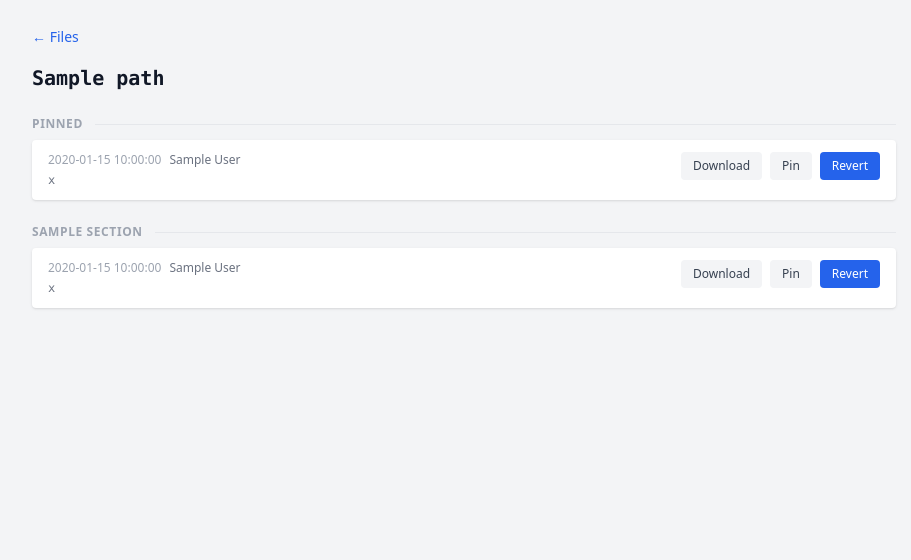
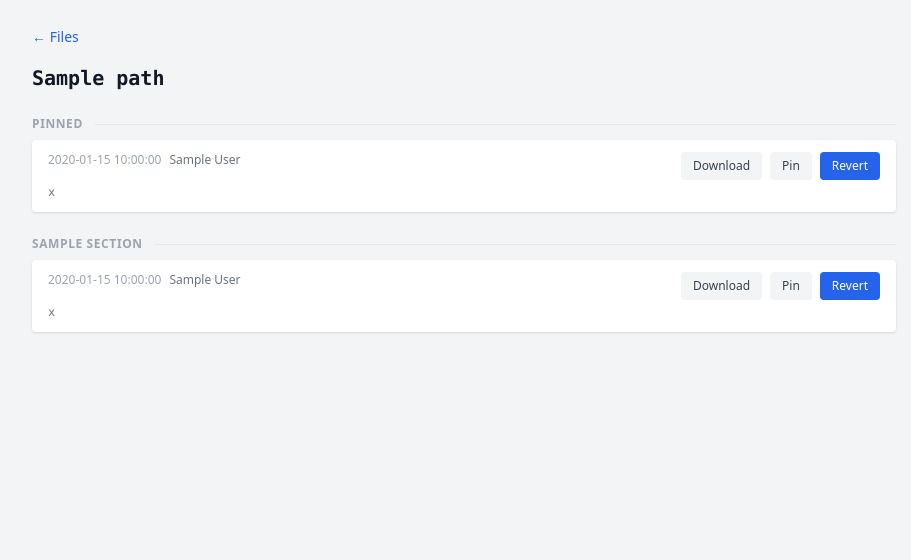
Before and after one commit to raygan/sramjet, a FastAPI app: template templates/file_detail.html in a window 1280 px wide. Shown: the part 44-604 px from the top of the page, without its empty margins (176-1087 px from the left). Run offline with FastAPI, Linux system fonts and the light colour scheme; the template is opened without the code that fills it: most values are stand-ins (such as "Sample title", 1, 10 or a date in 2020); parts of the project's set-up code (start-up, migrations or seed data) failed here and were passed over; some libraries are stand-ins or nearby versions.

Commit message:
Fix hash layout on mobile: move below button row for full-width wrapping
Co-Authored-By: Claude Sonnet 4.6 <noreply@anthropic.com>

```diff
--- a/templates/file_detail.html
+++ b/templates/file_detail.html
@@ -29,7 +29,6 @@
                 data-ts="{{ v.received_at.isoformat() }}Z">{{ v.received_at.strftime('%Y-%m-%d %H:%M:%S') }}</span>
           <span class="text-xs text-gray-500 dark:text-gray-400">{{ device.display_name if device else 'unknown' }}</span>
         </div>
-        <div class="font-mono text-xs text-gray-500 dark:text-gray-400 break-all">{% if v.hash == '' %}deleted{% else %}{{ v.hash }}{% endif %}</div>
         {% if v.is_pinned %}
         <div class="relative mt-1.5 cursor-text"
              onclick="startNoteEdit(this.querySelector('.pin-note'))">
@@ -70,6 +69,7 @@
       {% endif %}
     </div>
   </div>
+  <div class="font-mono text-xs text-gray-500 dark:text-gray-400 break-all mt-1">{% if v.hash == '' %}deleted{% else %}{{ v.hash }}{% endif %}</div>
 </div>
 {% endmacro %}
 
```
